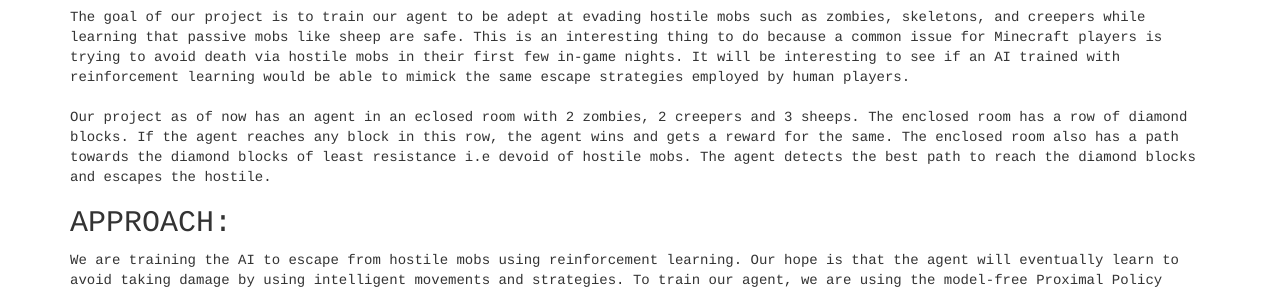
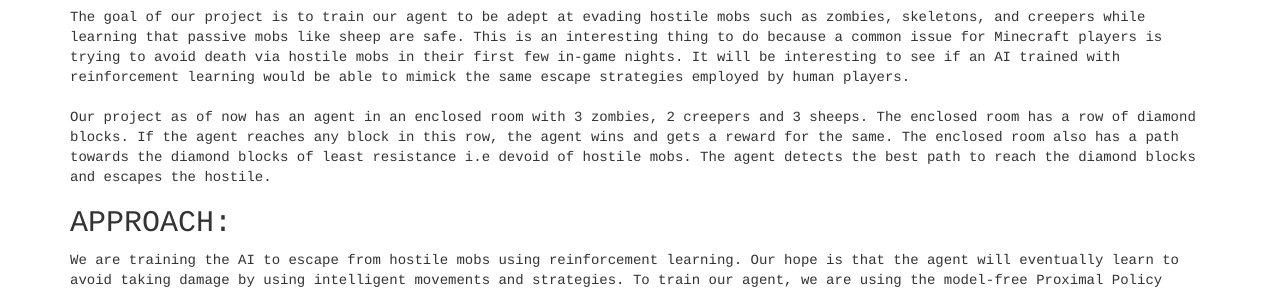
Before and after one commit to rayoh123/Moobloom, a Jekyll site: the page built from docs/final.md, in a window 1280 px wide and 900 px high. Shown: the part 284-575 px from the top of the window. Built offline with Jekyll 4.4.1, drawn with Linux system fonts in a browser that asks for light colours.

Commit message:
Fixed typo in project summary

```diff
--- a/docs/final.md
+++ b/docs/final.md
@@ -8,7 +8,7 @@
 
 The goal of our project is to train our agent to be adept at evading hostile mobs such as zombies, skeletons, and creepers while learning that passive mobs like sheep are safe. This is an interesting thing to do because a common issue for Minecraft players is trying to avoid death via hostile mobs in their first few in-game nights. It will be interesting to see if an AI trained with reinforcement learning would be able to mimick the same escape strategies employed by human players.
 <br>
-<br>Our project as of now has an agent in an eclosed room with 2 zombies, 2 creepers and 3 sheeps. The enclosed room has a row of diamond blocks. If the agent reaches any block in this row, the agent wins and gets a reward for the same. The enclosed room also has a path towards the diamond blocks of least resistance i.e devoid of hostile mobs. The agent detects the best path to reach the diamond blocks and escapes the hostile.
+<br>Our project as of now has an agent in an enclosed room with 3 zombies, 2 creepers and 3 sheeps. The enclosed room has a row of diamond blocks. If the agent reaches any block in this row, the agent wins and gets a reward for the same. The enclosed room also has a path towards the diamond blocks of least resistance i.e devoid of hostile mobs. The agent detects the best path to reach the diamond blocks and escapes the hostile.
 
 ## APPROACH:
 We are training the AI to escape from hostile mobs using reinforcement learning. Our hope is that
```
